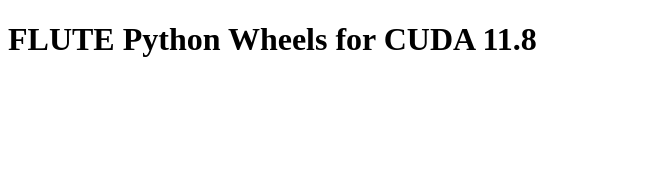
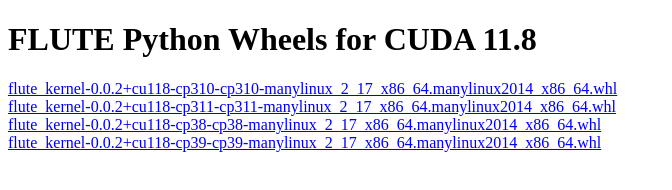
Before and after one commit to flute-ai/whl, a plain HTML site: page cu118/flute_kernel/index.html in a window 1280 px wide. Shown: the whole page, without its empty margins (0-672 px from the left). Drawn offline with Linux system fonts and the light colour scheme.

Commit message:
updated cu118 index

```diff
--- a/cu118/flute_kernel/index.html
+++ b/cu118/flute_kernel/index.html
@@ -1,2 +1,6 @@
 <!DOCTYPE html>
 <h1>FLUTE Python Wheels for CUDA 11.8</h1>
+<a href="https://github.com/hanguo97/flute/releases/download/v0.0.2/flute_kernel-0.0.2+cu118-cp310-cp310-manylinux_2_17_x86_64.manylinux2014_x86_64.whl#sha256=5c57b295660bdbacc3495ce611e38da55e9450baa291fba45b00cde6687ee573">flute_kernel-0.0.2+cu118-cp310-cp310-manylinux_2_17_x86_64.manylinux2014_x86_64.whl</a><br>
+<a href="https://github.com/hanguo97/flute/releases/download/v0.0.2/flute_kernel-0.0.2+cu118-cp311-cp311-manylinux_2_17_x86_64.manylinux2014_x86_64.whl#sha256=8bc61208a4ba86f7453b5889e8df0735d07336f2b7265cceec3fe3e8956083db">flute_kernel-0.0.2+cu118-cp311-cp311-manylinux_2_17_x86_64.manylinux2014_x86_64.whl</a><br>
+<a href="https://github.com/hanguo97/flute/releases/download/v0.0.2/flute_kernel-0.0.2+cu118-cp38-cp38-manylinux_2_17_x86_64.manylinux2014_x86_64.whl#sha256=1c3cabd4fbe1d9408027208a1e0444fb5db5296754491ec0da3dca5e6da69fde">flute_kernel-0.0.2+cu118-cp38-cp38-manylinux_2_17_x86_64.manylinux2014_x86_64.whl</a><br>
+<a href="https://github.com/hanguo97/flute/releases/download/v0.0.2/flute_kernel-0.0.2+cu118-cp39-cp39-manylinux_2_17_x86_64.manylinux2014_x86_64.whl#sha256=258788e8e111aa51cf116aa46e0ab2cad9b01c0d733b8cc4ceae6b43e943d18b">flute_kernel-0.0.2+cu118-cp39-cp39-manylinux_2_17_x86_64.manylinux2014_x86_64.whl</a><br>
```
